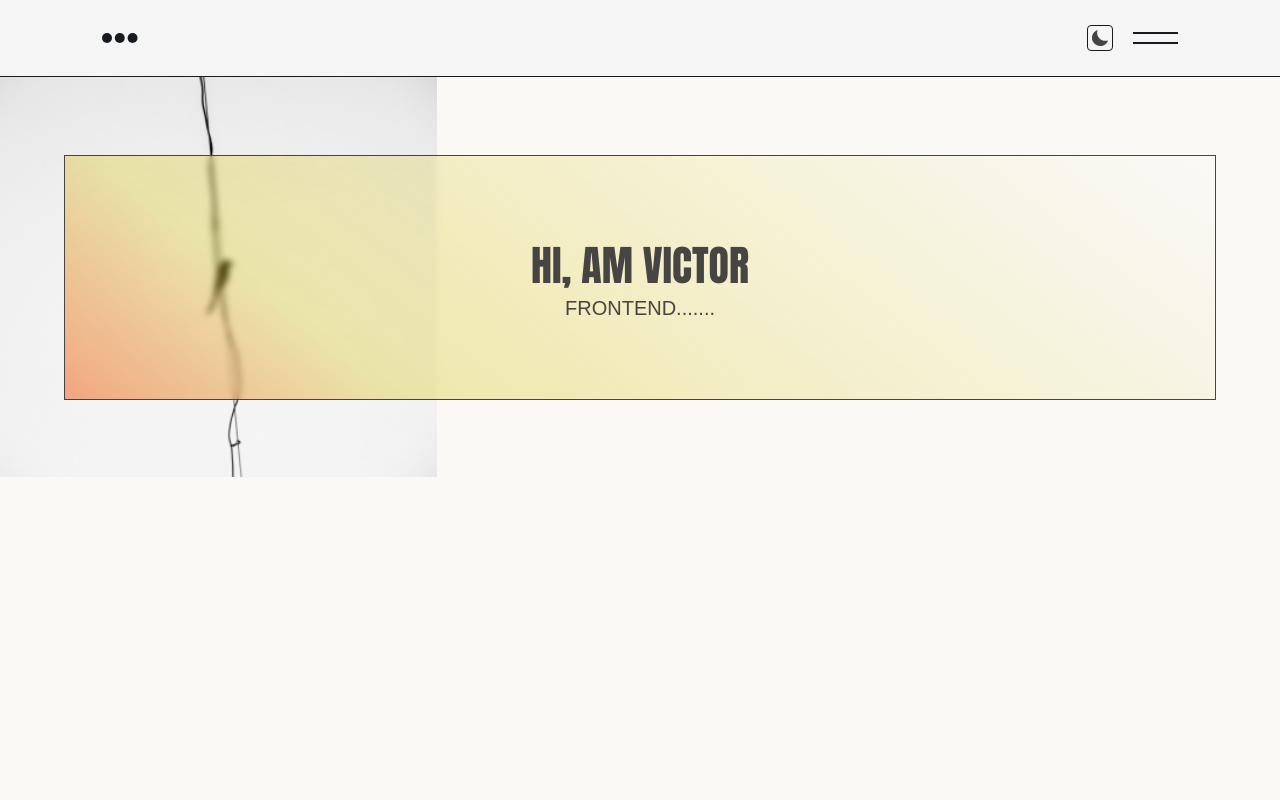
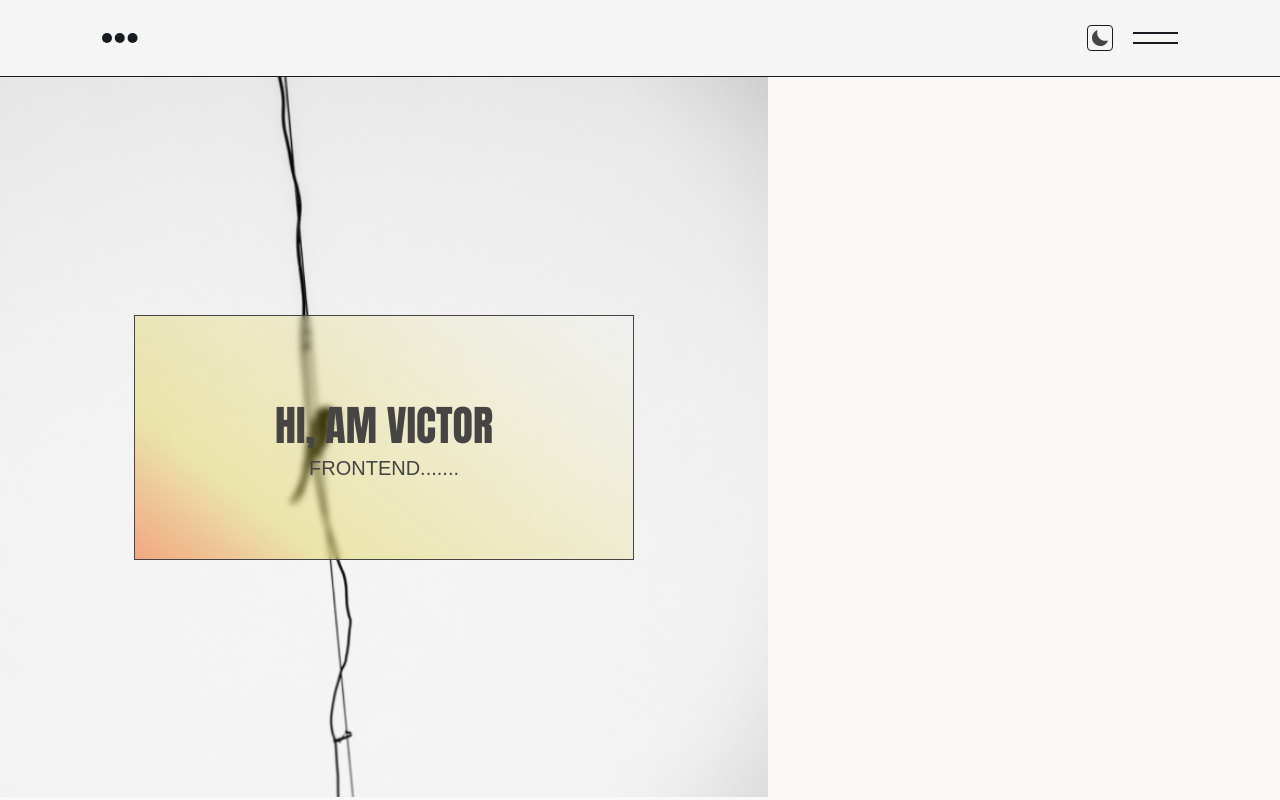
Before and after one commit to Victor-Umeh/portfolio, a React (Vite) app: page / in a window 1280 px wide. Built offline with nearby package versions, Linux system fonts and the light colour scheme.

Commit message:
hero card section

```diff
--- a/src/components/styled/elements.styled.ts
+++ b/src/components/styled/elements.styled.ts
@@ -50,6 +50,7 @@ export const StyledNav = styled.nav<Props>`
   background-color: ${({ theme }) => theme.body};
   padding-block: 2rem;
   padding-inline: clamp(2rem, 8vw, 20rem);
+  z-index: 999;
 
   /*
   @media (min-width: 481px) {
--- a/src/components/styled/pages.styled.ts
+++ b/src/components/styled/pages.styled.ts
@@ -1,5 +1,6 @@
 import styled from "styled-components";
-import imgMobile from "../../assets/mobile-img.jpg";
+// import imgMobile from "../../assets/mobile-img.jpg";
+import img from "../../assets/desktop-img.jpg";
 
 export const StyledPicture = styled.picture`
   width: 100%;
@@ -7,12 +8,17 @@ export const StyledPicture = styled.picture`
 `;
 
 export const HeroSection = styled.section`
-  background-image: url(${imgMobile});
-  background-repeat: no-repeat;
-  background-size: contain;
+  background: url(${img}) 40% no-repeat;
+  background-size: cover;
   display: grid;
   place-items: center;
-  height: 50vh;
+  min-height: 50vh;
+
+  @media (min-width: 768px) {
+    background-position: right 0%;
+    min-height: calc(100vh - 8rem);
+    width: 60%;
+  }
 `;
 
 export const HeroCard = styled.section`
@@ -20,6 +26,7 @@ export const HeroCard = styled.section`
   justify-content: center;
   flex-direction: column;
   width: 90%;
+  max-width: 500px;
   height: 245px;
   border: 0.5px solid #474444;
   background: linear-gradient(
@@ -31,6 +38,7 @@ export const HeroCard = styled.section`
     rgba(255, 0, 0, 0.76) 140%
   );
   backdrop-filter: blur(3px);
+  z-index: 0;
 `;
 export const CardHeader = styled.h1<{ $fontz?: string; $fontf?: string }>`
   text-align: center;
@@ -40,3 +48,7 @@ export const CardHeader = styled.h1<{ $fontz?: string; $fontf?: string }>`
   font-weight: 400;
   text-transform: uppercase;
 `;
+
+export const AboutSect = styled.section`
+  text-align: center;
+`
--- a/src/pages/home.tsx
+++ b/src/pages/home.tsx
@@ -11,12 +11,14 @@ const Home: React.FC = () => {
   return (
     <Main>
       <HeroSection>
+
         <HeroCard>
           <CardHeader>HI, am Victor</CardHeader>
-          <CardHeader $fontz="2rem" $fontf=" Antonio" as="span">
+          <CardHeader as="span" $fontz="2rem" $fontf=" Antonio">
             Frontend.......
           </CardHeader>
         </HeroCard>
+
       </HeroSection>
     </Main>
   );
```
